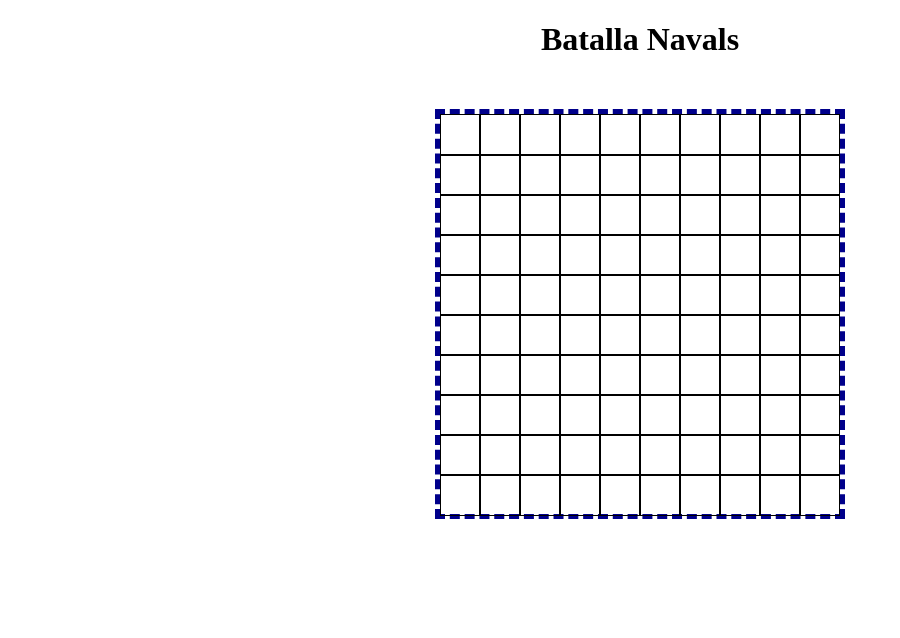
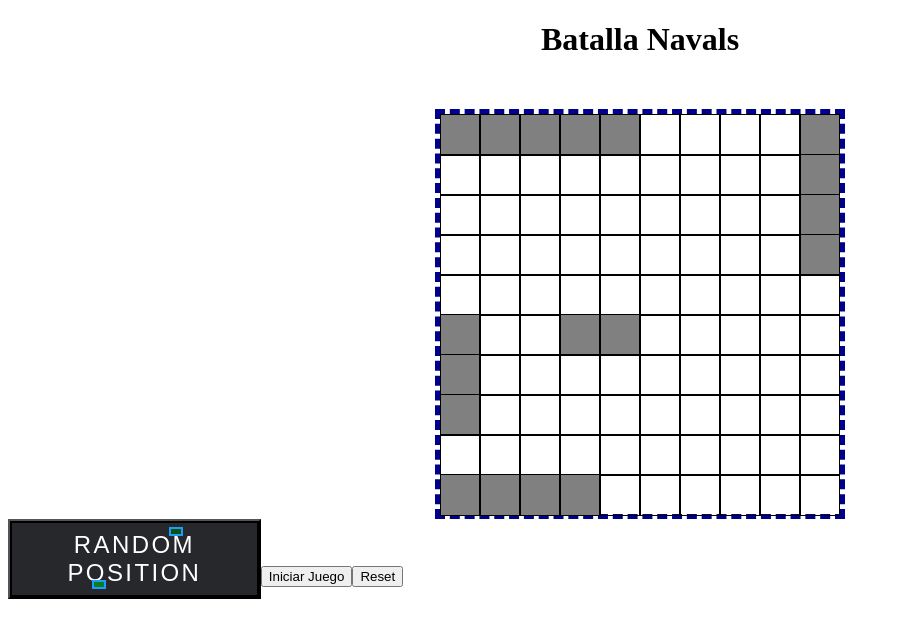
Before and after one commit to edwardsfonseca/battleship-react, a React (Vite) app: page / in a window 1280 px wide. Shown: the top 638 px of the page, without its empty margins (0-900 px from the left). Built offline with nearby package versions, Linux system fonts and the light colour scheme.

Commit message:
agregando funciones aun no logro la del startgame

```diff
--- a/src/componentes/Tablero.jsx
+++ b/src/componentes/Tablero.jsx
@@ -17,6 +17,7 @@ function Tablero() {
     [0, 0, 0, 0, 0, 0, 0, 0, 0, 0],
     [1, 1, 1, 1, 0, 0, 0, 0, 0, 0]],
     generateRandomBoard());
+  const [addShipsManually, setAddShipsManually] = useState(false)
 
   // funcion fire
 
@@ -67,7 +68,7 @@ function Tablero() {
       const row = [];
       for (let j = 0; j < 10; j++) {
         // Generar un número aleatorio entre 0 y 1
-        const random = Math.floor(Math.random() * 2);
+        const random = Math.floor(Math.random() *2);
         // el número es 1 y la celda no está ocupada, colocar un barco
         if (random === 0 && row.indexOf(1) === -1) {
           row.push(1); // lo devuelve a row con nuevo valor
@@ -79,20 +80,41 @@ function Tablero() {
     }
     return newBoard;
   }
-
+function startGame(){
+  const newGameBoard = setAddShipsManually()
+  setGameBoard(newGameBoard)
+}
   // Con esta llamamos a la funcion randon con su nuevo estado y la aplicamos a un boton
   function handleRandomClick() {
     setGameBoard(generateRandomBoard());
   }
-  let rows = [];
+
+  function handleManualClick() {
+    setAddShipsManually(true);
+  }
+  function handleResetClick() {
+    const newGameBoard = Array.from({ length: 10 }, () => Array.from({ length: 10 }, () => 0));
+    setGameBoard(newGameBoard);
+  }
+
+  function handleCellClick(row, col) {
+
+    if (addShipsManually) {
+      const newGameBoard = [...gameBoard];
+      newGameBoard[row][col] = 1;
+      setGameBoard(newGameBoard);
+    }
+  }
+
+  const rows = [];
   for (let i = 0; i < 10; i++) {
-    let cells = [];
+    const cells = [];
     for (let j = 0; j < 10; j++) {
       cells.push(
         <Casilla
           key={`${i},${j}`}
           status={gameBoard[i][j]}
-          handleClick={() => fire(i, j)}
+          handleClick={() => handleCellClick(i, j)}
         />
       );
     }
@@ -101,7 +123,12 @@ function Tablero() {
   return <><div className="board">{rows}
 
 
+
+
   </div>
+  <button className="contador "style={{"--clr":"#1e9bff"}} type="button" onClick={handleManualClick} ><span><i></i>Random Position</span></button>
+  <button id="start-btn" onClick={startGame}>Iniciar Juego</button>
+  <button onClick={handleResetClick}>Reset</button>
 
 
   </>
--- a/src/index.css
+++ b/src/index.css
@@ -18,7 +18,7 @@
   border: 1px solid black;
 }
 
-.ship:hover {
+.ship{
   background-color: gray;
 
 }
@@ -28,7 +28,7 @@
 }
 
 .miss {
-  background-color: #1c8db1;
+  background-color: #1cb126;
 }
 .button-p-2{
   display: flex;
```
